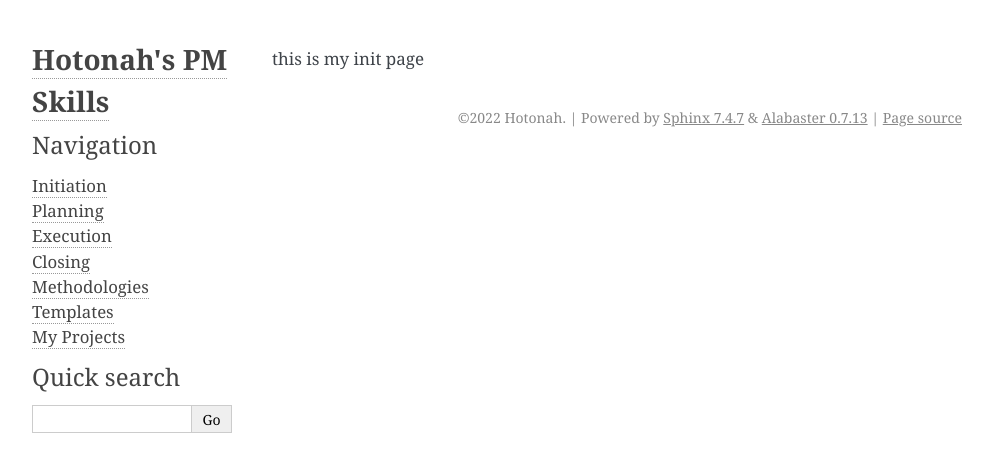
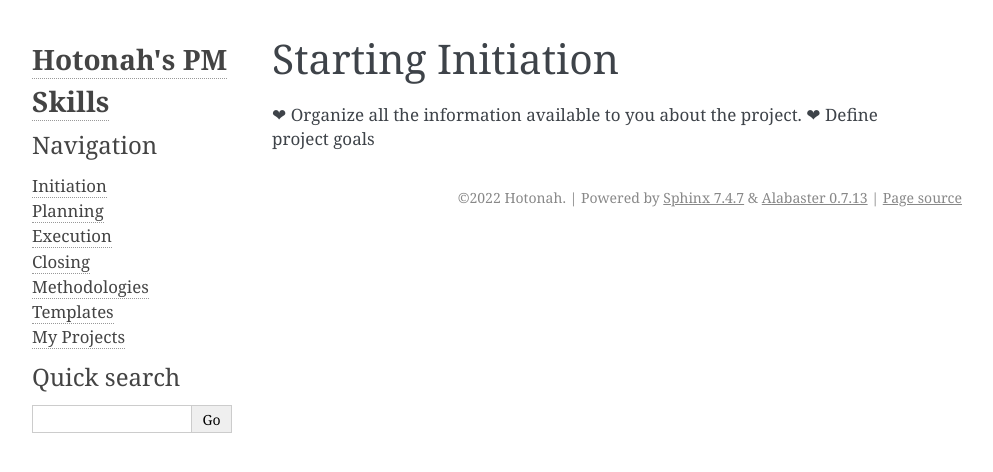
Before and after one commit to Hotonah/hotonah.github.io, a Sphinx documentation site: the page built from source/initiation.txt, in a window 1280 px wide. Shown: the top 472 px of the page, without its empty margins (148-1141 px from the left). Built offline with Sphinx 7.4.7, drawn with Linux system fonts in a browser that asks for light colours.

Commit message:
Update initiation.txt

```diff
--- a/source/initiation.txt
+++ b/source/initiation.txt
@@ -1 +1,4 @@
-this is my init page
+Starting Initiation
+=====================
+❤ Organize all the information available to you about the project.
+❤ Define project goals
```
